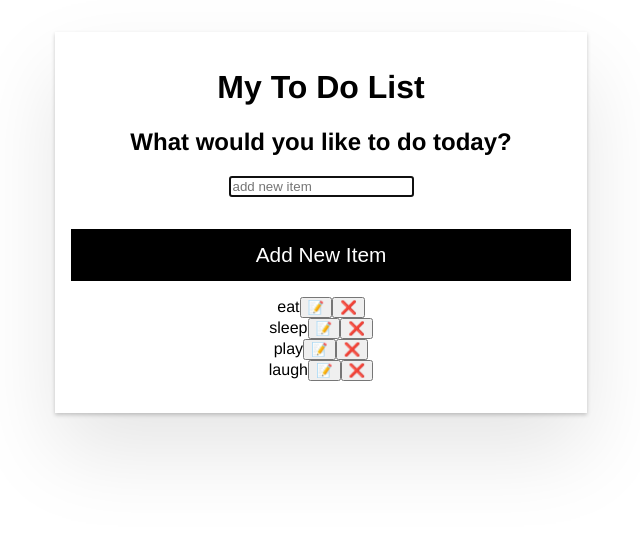
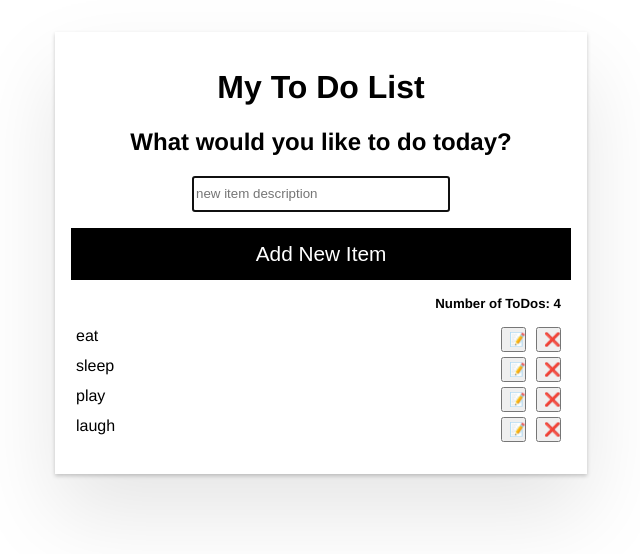
Before and after one commit to AdamKappa/TodoList, an Angular app: page / in a window 1280 px wide. Shown: the top 554 px of the page, without its empty margins (319-959 px from the left). Built offline with nearby package versions, Linux system fonts and the light colour scheme.

Commit message:
add style to item views [normal and edit]

```diff
--- a/src/app/app.component.css
+++ b/src/app/app.component.css
@@ -47,6 +47,16 @@
   padding-inline-start: 0;
 }
 
-  ul li {
+.li-item {
   list-style: none;
+  margin:5px;
 }
+
+.new-item{
+  width: 50%;
+  height: 30px;
+}
+.no-dotos{
+  margin:0 10px 0 0;
+  text-align: right;
+}
--- a/src/app/app.component.html
+++ b/src/app/app.component.html
@@ -16,13 +16,15 @@
       #newItem
       name="new-item"
       id="new-item"
-      placeholder="add new item"
+      class="new-item"
+      placeholder="new item description"
       (keyup.enter)="addItem(newItem.value)"
       autofocus
   />
+  <button class="btn-primary" (click)="addItem(newItem.value)">Add New Item</button>
+  <h5 class="no-dotos">Number of ToDos: {{getItems().length}}</h5>
   <ul>
-  <button class="btn-primary" (click)="addItem(newItem.value)">Add New Item</button>
-    <li *ngFor="let item of getItems()">
+    <li *ngFor="let item of getItems()" class="li-item">
     <app-item [myItem]="item" (removeEvent)=removeItem($event)></app-item>
   </li>
   </ul>
--- a/src/app/item/item.component.css
+++ b/src/app/item/item.component.css
@@ -0,0 +1,36 @@
+.item-btn{
+    width:25px;
+    height: 25px;
+    text-align: left;
+    margin-right: 5px;
+}
+
+.item-desc{
+    overflow-wrap:anywhere;
+}
+
+.item-btn-wrapper{
+    display: flex;
+    flex-direction: row;
+    gap: 5px;
+}
+.item-wrapper{
+    display: flex;
+    flex-direction: row;
+    justify-content: space-between;
+
+}
+
+.edit-wrapper{
+    display: flex;
+    flex-direction: row;
+    justify-content: center;
+    gap:5px;
+}
+.edit-title{
+    margin:5px;
+}
+.new-description{
+    width: 50%;
+    height: 25px;
+}
--- a/src/app/item/item.component.html
+++ b/src/app/item/item.component.html
@@ -1,18 +1,25 @@
-<div *ngIf="editable != true">
-    <span>{{myItem.description}}</span>
-    <button (click)="editable = true;">📝</button>
-    <button (click)="deleteItem(myItem)">❌</button>
+<div *ngIf="editable != true" class="item-wrapper">
+    <label class="item-desc">{{myItem.description}}</label>
+    <div class="item-btn-wrapper">
+        <button class="item-btn" (click)="editable = true;">📝</button>
+        <button class="item-btn" (click)="deleteItem(myItem)">❌</button>
+    </div>
+
 </div>
 <div *ngIf="editable === true">
-    <h5>Edit Item {{myItem.description}}</h5>
+    <h5 class="edit-title">Edit Item {{myItem.description}}</h5>
+    <div class="edit-wrapper">
         <input
             #newDesc
             name="new-description"
             id="new-description"
+            class="new-description"
             placeholder="type a new description"
             (keyup.enter)="addNewDescription(newDesc.value)"
+            value="{{myItem.description}}"
             autofocus
         />
-    <button (click)="addNewDescription(newDesc.value)">Save</button>
-    <button (click)="cancelEditing()">Cancel</button>
+        <button class="edit-btn" (click)="addNewDescription(newDesc.value)">Save</button>
+        <button class="edit-btn" (click)="cancelEditing()">Cancel</button>
     </div>
+</div>
```
Lines whose indentation alone changed are shown as unchanged.
